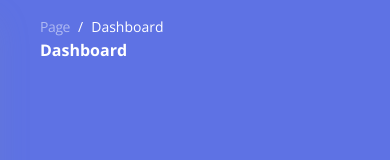
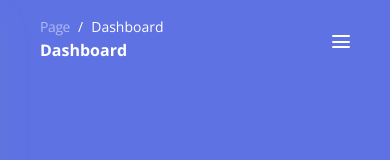
Before and after one commit to Chuanzz7/unitask-student-FE, a Vue app: page / in a window 390 px wide. Shown: the top 160 px of the page. Built offline with nearby package versions, Linux system fonts and the light colour scheme; sample sign-in values are in the browser's storage.

Commit message:
Add hamburger

```diff
--- a/src/components/layout/TopNavBar.vue
+++ b/src/components/layout/TopNavBar.vue
@@ -14,6 +14,38 @@ const state = reactive({
 const signOut = () => {
 	auth.logout();
 };
+
+const onHandleSideBar = () => {
+	const sidenav = document.querySelector("aside");
+	const sidenav_trigger = document.querySelector("[sidenav-trigger]");
+	const burger = sidenav_trigger.firstElementChild;
+	const top_bread = burger.firstElementChild;
+	const bottom_bread = burger.lastElementChild;
+
+	if (sidenav.getAttribute("aria-expanded") == "false") {
+		sidenav.setAttribute("aria-expanded", "true");
+	} else {
+		sidenav.setAttribute("aria-expanded", "false");
+	}
+
+	sidenav.classList.toggle("translate-x-0");
+	sidenav.classList.toggle("ml-6");
+	sidenav.classList.toggle("shadow-xl");
+
+	top_bread.classList.toggle("translate-x-[5px]");
+	bottom_bread.classList.toggle("translate-x-[5px]");
+};
+
+window.addEventListener("click", (e) => {
+	const sidenav = document.querySelector("aside");
+	const sidenav_trigger = document.querySelector("[sidenav-trigger]");
+
+	if (!sidenav.contains(e.target) && !sidenav_trigger.contains(e.target)) {
+		if (sidenav.getAttribute("aria-expanded") == "true") {
+			sidenav_trigger.click();
+		}
+	}
+});
 </script>
 
 <template>
@@ -31,6 +63,16 @@ const signOut = () => {
 								<span class="hidden sm:inline">Sign Out</span>
 							</button>
 						</li>
+
+						<li class="flex items-center pl-4 xl:hidden">
+							<a href="javascript:;" class="block p-0 text-sm text-white transition-all ease-nav-brand" @click="onHandleSideBar" sidenav-trigger>
+								<div class="w-4.5 overflow-hidden">
+									<i class="ease mb-0.75 relative block h-0.5 rounded-sm bg-white transition-all"></i>
+									<i class="ease mb-0.75 relative block h-0.5 rounded-sm bg-white transition-all"></i>
+									<i class="ease relative block h-0.5 rounded-sm bg-white transition-all"></i>
+								</div>
+							</a>
+						</li>
 					</ul>
 				</div>
 			</div>
```
